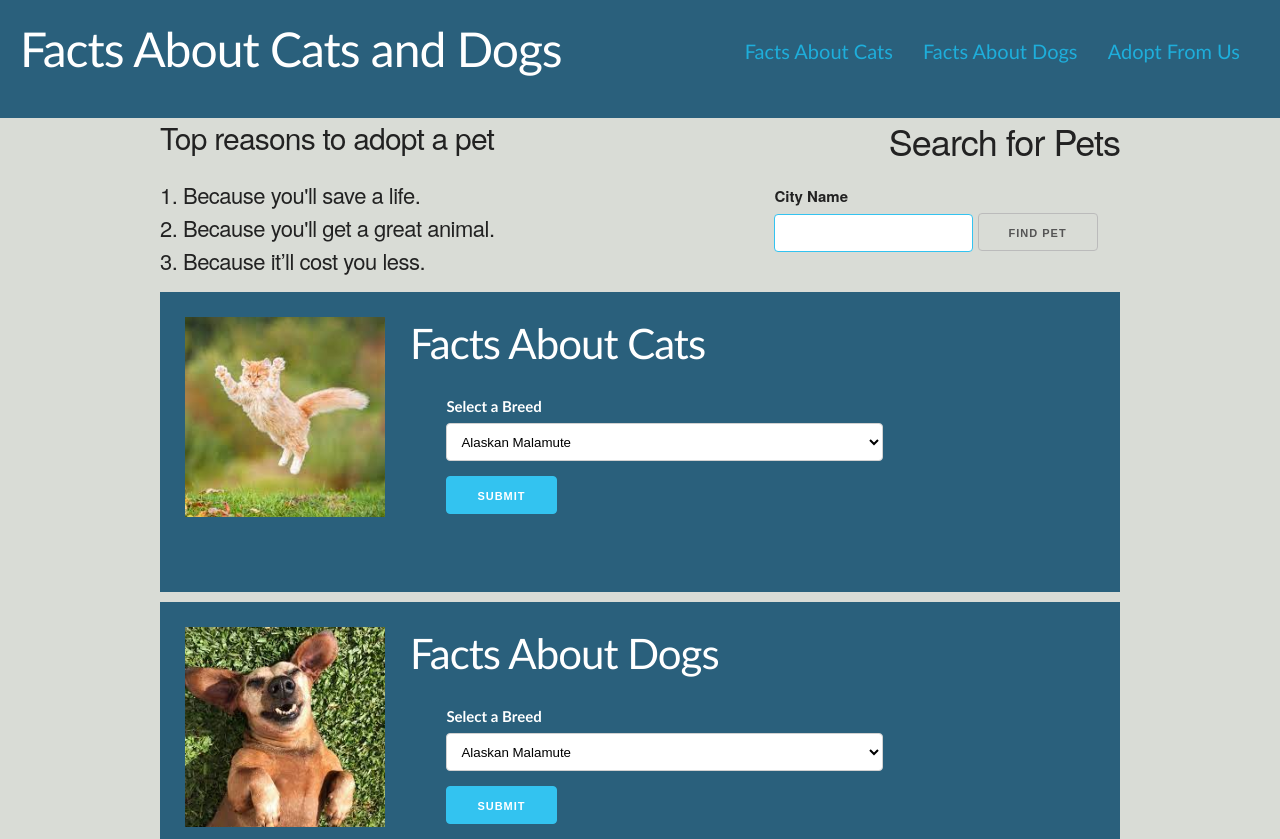
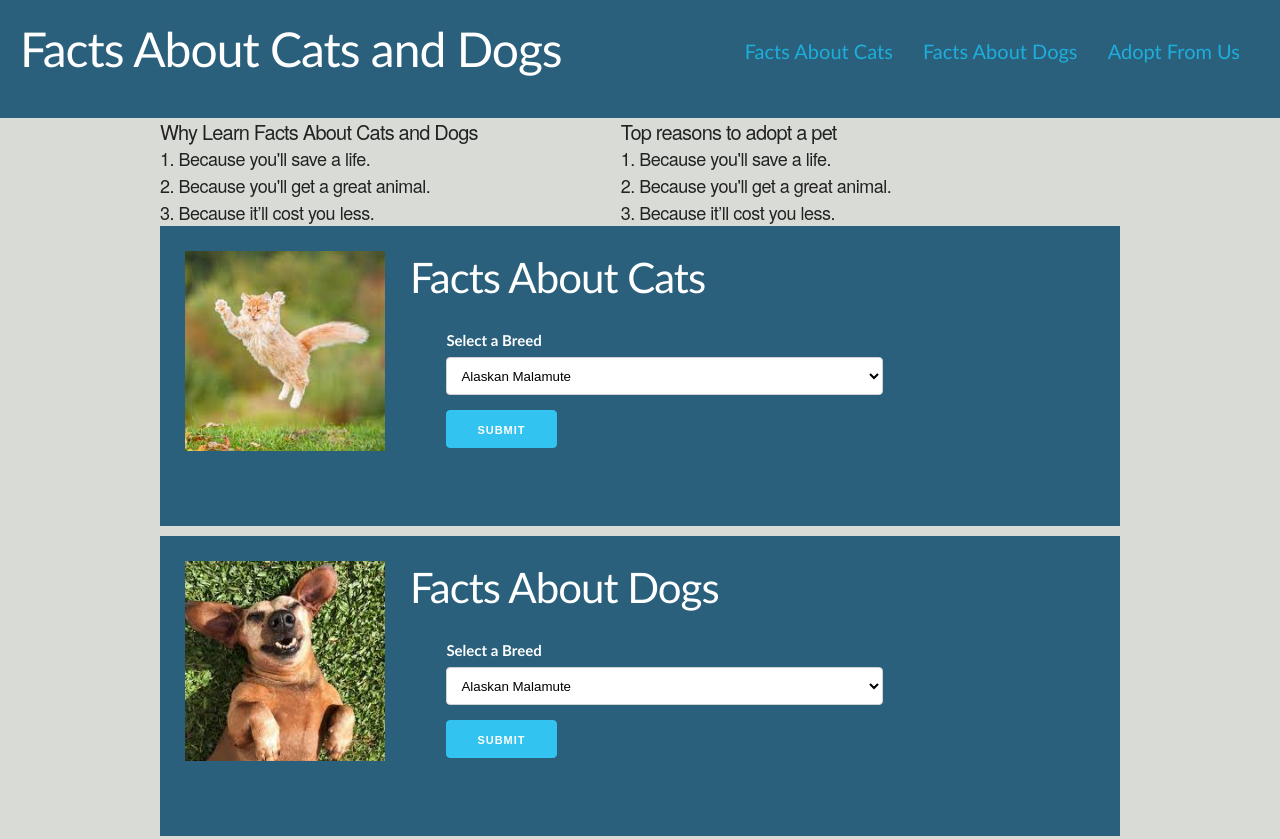
Before and after one commit to mcswajl/project-1, a plain HTML site: page index.html in a window 1280 px wide. Shown: the top 839 px of the page. Drawn offline with nearby package versions, Linux system fonts and the light colour scheme.

Commit message:
pushing updates so to partners

```diff
--- a/assets/css/style.css
+++ b/assets/css/style.css
@@ -70,6 +70,11 @@ p {
     margin-right: 25px;
 }
 
+.container h4 {
+    margin-bottom: 0%;
+    font-size: 20px;
+}
+
 .float-right {
     float: right;
     margin-left: 25px;
@@ -77,7 +82,12 @@ p {
 
 .container h5 {
     margin-bottom: 0%;
-    font-size: 22px;
+    font-size: 18px;
+}
+
+.container2 h5 {
+    margin-bottom: 0%;
+    font-size: 18px;
 }
 
 .adoptsearch {
--- a/assets/js/script.js
+++ b/assets/js/script.js
@@ -18,6 +18,10 @@ localStorage.setItem("msg", msg);
 localStorage.setItem("email", email);
 localStorage.setItem("reason", reason);
 
+//clear content
+messageInput.value = ""
+emailInput.value = ""
+
 })
 
 
@@ -27,7 +31,7 @@ const dogButton = document.getElementById("dogButton")
 
 // Dogs API call
 getDogFacts = function(submit) {
-var apiURL = 'https://dog-facts-api.herokuapp.com/api/v1/resources/dogs/all'
+var apiURL = 'https://api.thedogapi.com/v1/images/search?size=med&mime_types=jpg&format=json&has_breeds=true&order=RANDOM&page=0&limit=1”'
 // make a get request to url
 fetch(apiURL)
 .then(function(response){
@@ -35,20 +39,17 @@ fetch(apiURL)
 }) .then(function(data){
   console.log(data)
   //displayFacts(data);
+
+  // var displayFacts = document.getElementById("facts about dogs")
+  // response.innerHTML = data
+
+  // const newDiv = document.createElement("div")
+
+  // newDiv.setAttribute('src', data[0]);
+
+  // response.appendChild(newDiv)
 });
-
-
-  var displayFacts = document.getElementById("facts about dogs")
-  console.log(response)
-
-  response.innerHTML = data
-
-  const newDiv = document.createElement("div")
-
-  newDiv.setAttribute('src', data[0]);
-
-  response.appendChild(newDiv)
-
+}
 
   // function addElement () {
   //   const newDiv = document.createElement("div")
@@ -57,12 +58,11 @@ fetch(apiURL)
   //   const currentDiv = document.getElementById("facts about dogs");
   //   document.body.insertBefore(newDiv, currentDiv);
   // }
-})
-}
+
 // }
 // // Cats API call
 // Dogs API call
-var getCatFacts = function (user) {
+function CatFacts (user) {
 var apiUrl = 'https://catfact.ninja/breeds'
 
   // make a get request to url
--- a/index.html
+++ b/index.html
@@ -86,21 +86,29 @@
   <div class="container">
     <div class="row">
       <div class="six columns">
-        <h4>Top reasons to adopt a pet</h4>
+        <h4>Why Learn Facts About Cats and Dogs</h4>
         <h5> 1. Because you'll save a life.</h5>
         <h5> 2. Because you'll get a great animal.</h5>
         <h5> 3. Because it’ll cost you less.</h5>
       </div>
 
+      <div class="container2">
+        <div class="row">
+          <div class="six columns">
+            <h4>Top reasons to adopt a pet</h4>
+            <h5> 1. Because you'll save a life.</h5>
+            <h5> 2. Because you'll get a great animal.</h5>
+            <h5> 3. Because it’ll cost you less.</h5>
+          </div>
 
-       <div class="six columns formsearch">
+       <!--<div class="six columns formsearch">
         <h3 class="card-header text-uppercase">Search for Pets</h3>
         <form id="user-form" class="card-body">
           <label class="form-label" for="username">City Name</label>
           <input name="username" id="username" type="text" autofocus="true" class="form-input" />
           <button type="submit" class="btn">Find Pet</button>
         </form>
-       </div>
+       </div>-->
     </div>
 
 
```
